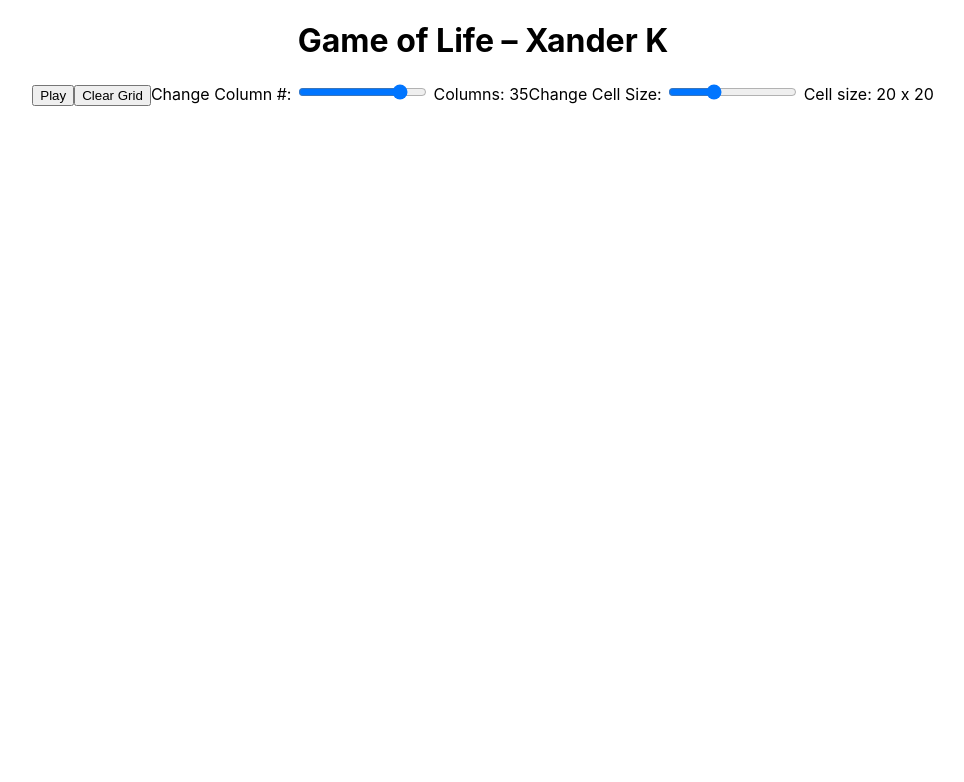
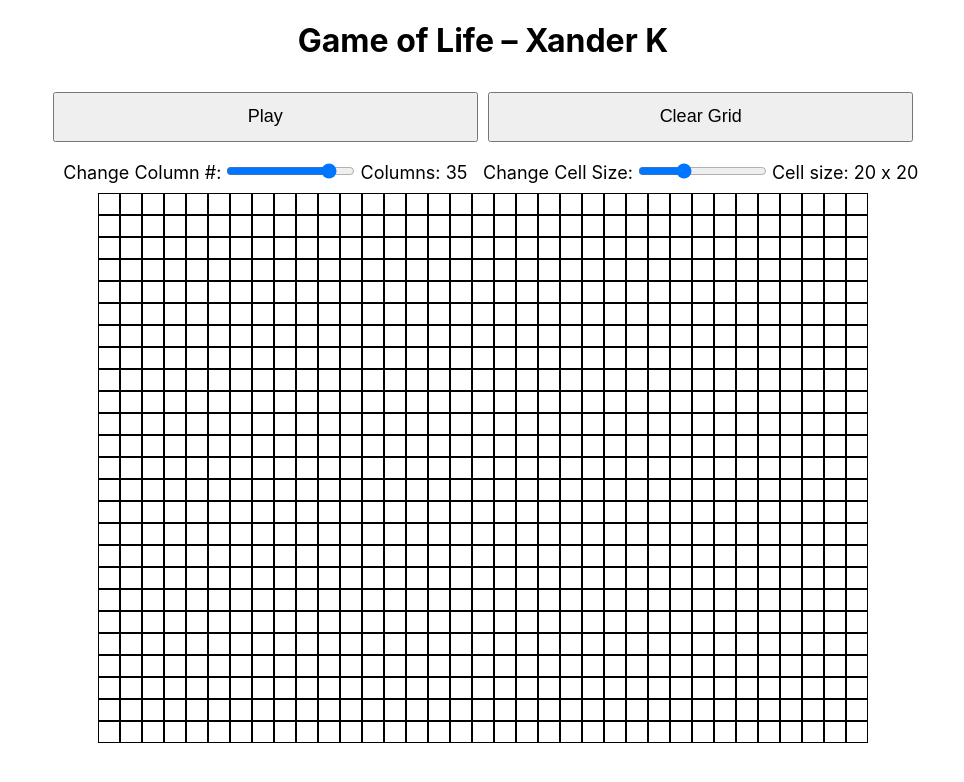
Before and after one commit to xxk3990/game-of-life-react, a React (Create React App) app in the folder game-of-life/: page / in a window 1280 px wide. Shown: the top 782 px of the page, without its empty margins (157-1121 px from the left). Built offline with nearby package versions, Linux system fonts and the light colour scheme.

Commit message:
restoring old version of css

```diff
--- a/game-of-life/src/App.css
+++ b/game-of-life/src/App.css
@@ -1,10 +1,19 @@
 .App {
+  text-align: center;
+  width: 100vw;
+  display: flex;
+  flex-direction: column;
+  align-items: center;
+}
+
+h1 {
   text-align: center;
 }
 
 .App-logo {
   height: 40vmin;
   pointer-events: none;
+
 }
 
 @media (prefers-reduced-motion: no-preference) {
@@ -13,19 +22,33 @@
   }
 }
 
-.App-header {
-  background-color: #282c34;
-  min-height: 100vh;
-  display: flex;
-  flex-direction: column;
-  align-items: center;
-  justify-content: center;
-  font-size: calc(10px + 2vmin);
-  color: white;
+.cell {
+  border: 1px solid black;
 }
 
-.App-link {
-  color: #61dafb;
+.UI {
+  display: grid;
+  grid-template-columns: repeat(2, 1fr);
+  padding: 10px;
+  font-size: 18px;
+}
+
+.UI button {
+  height: 50px;
+  font-size: 18px;
+  margin-left: 5px;
+  margin-right: 5px;
+  cursor: pointer;
+}
+
+.UI span {
+  margin-top: 20px;
+}
+
+input[type=range] {
+  padding: 0;
+  margin: 0;
+  cursor: pointer;
 }
 
 @keyframes App-logo-spin {
```
